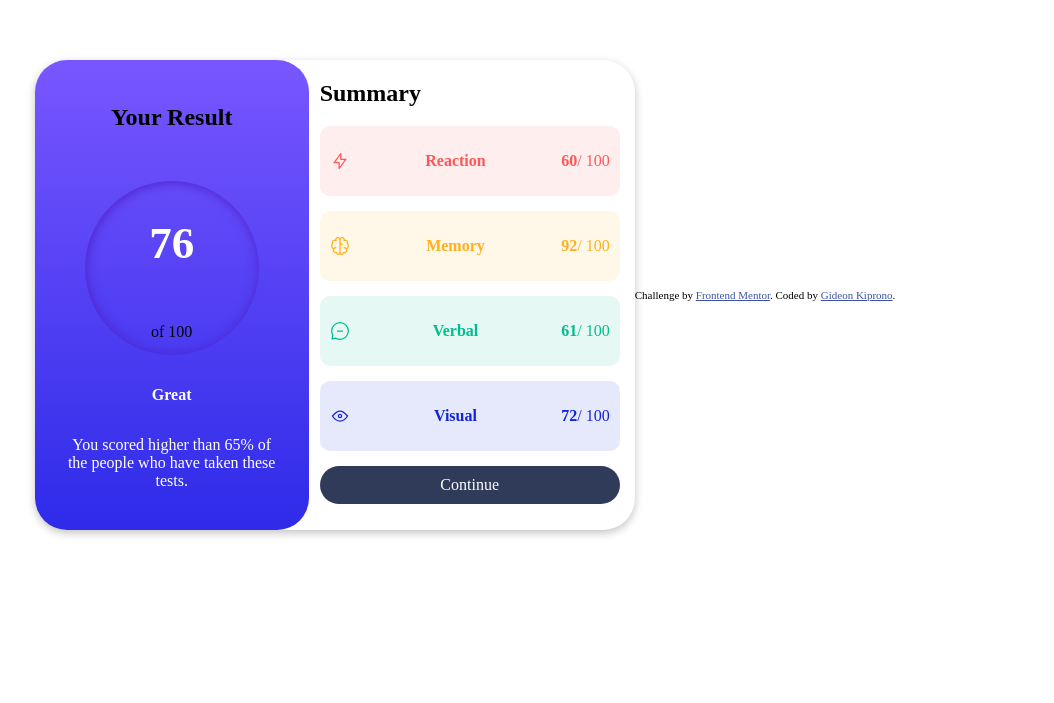
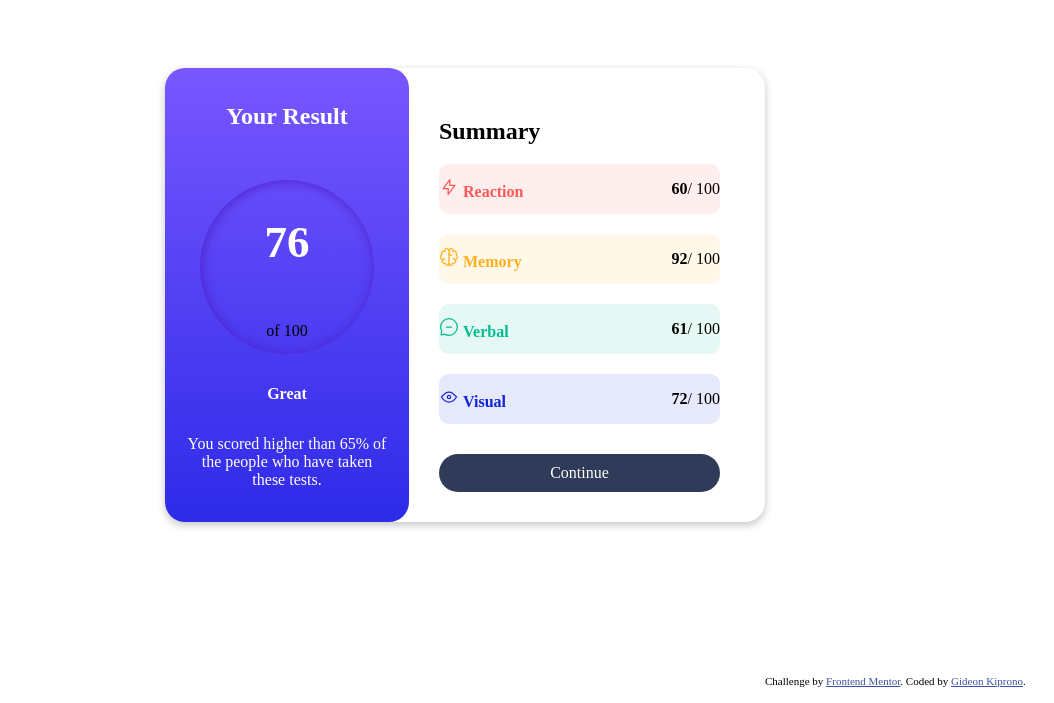
Before and after one commit to Gideon-Kiprono/Results-summary, a plain HTML site: page index.html in a window 1280 px wide. Shown: the part 113-816 px from the top of the page, without its empty margins (175-1229 px from the left). Drawn offline with Linux system fonts and the light colour scheme.

Commit message:
Intermediate Commit

```diff
--- a/index.css
+++ b/index.css
@@ -9,24 +9,35 @@ body{
 }
 .card{
     box-shadow: rgba(0, 0, 0, .24) 0px 3px 8px;
-    border-radius: 2rem;
+    border-radius: 20px;
     width: 600px;
     background-color: var(hsl(0, 0%, 100%));
+}
+@media screen and (max-width: 375px){
+    .container{
+        display: flex;
+        justify-content: center;
+        flex-direction: column;
+    }
 }
 .container{
     display: flex;
     justify-content: space-between;
+    flex-direction: row;
 }
 .YourResult{
     width: 35%;
-    padding: 1.5rem 2rem;
-    border-radius: 2rem;
+    padding: 15px 20px;
+    border-radius: 20px;
     background: linear-gradient(hsl(252, 100%, 67%), hsl(241, 81%, 54%));
     text-align: center;
     display: flex;
     flex-direction: column;
     align-items: center;
     gap: 1rem;
+}
+.YourResult h2{
+    color: white;
 }
 .yourmark{
     padding: 50px;
@@ -56,51 +67,62 @@ body{
 .summary{
     width: 50%;
     padding-right: 15px;
+    margin-left: 30px;
+    margin-top: 30px;
+    margin-right: 30px;
+    margin-bottom: 30px;
 }
 .levels{
     display: flex;
     flex-direction: column;
-
+    gap: 20px;
+    justify-content: space-between;
+    margin-bottom: 15px;
+    text-align: center;
+}
+.levels .row-1{
+    background-color:   hsl(0, 100%, 67%,0.1);
+    display: flex;
+    justify-content: space-between;
+    border-radius: 10px;
+    align-items: center;
 }
 .reaction{
+    color: hsl(0, 100%, 67%);
+    align-items: center;
+}
+.levels .row-2{
     display: flex;
     justify-content: space-between;
-    background-color:   hsl(0, 100%, 67%,0.1);
-    color: hsl(0, 100%, 67%);
-    margin-bottom: 15px;
+    border-radius: 10px;
+    background-color:  hsl(39, 100%, 56%,0.1);
     align-items: center;
-    padding: 10px;
-    border-radius: 10px;
 }
 .memory{
-    display: flex;
-    justify-content: space-between;
-    background-color:   hsl(39, 100%, 56%,0.1);
     color: hsl(39, 100%, 56%);
-    margin-bottom: 15px;
     align-items: center;
-    padding: 10px;
-    border-radius: 10px;
 }
-.Verbal{
+.levels .row-3{
     display: flex;
     justify-content: space-between;
     background-color:   hsl(166, 100%, 37%,0.1);
+    border-radius: 10px;
+    align-items: center;
+}
+.Verbal{
     color: hsl(166, 100%, 37%);
-    margin-bottom: 15px;
     align-items: center;
-    padding: 10px;
-    border-radius: 10px;
 }
-.visual{
+.levels .row-4{
     display: flex;
     justify-content: space-between;
     background-color:   hsl(234, 85%, 45%,0.1);
+    border-radius: 10px;
+    align-items: center;
+}
+.visual{
     color: hsl(234, 85%, 45%);
-    margin-bottom: 15px;
     align-items: center;
-    padding: 10px;
-    border-radius: 10px;
 }
 .cont{
     background-color: hsl(224, 30%, 27%);
@@ -109,4 +131,21 @@ body{
     text-align: center;
     padding: 10px;
     color: white;
+    margin-top: 30px;
 }
+.attribution{
+    bottom: 0;
+    position: fixed;
+}
+@media screen and (max-width: 375px) {
+    .container {
+      display: flex;
+      flex-direction: column;
+      margin:.5px auto;
+      width: 100%
+    }
+    body {
+        width: 100vw;
+        height: 100vh;
+    }
+  }
--- a/index.html
+++ b/index.html
@@ -8,9 +8,6 @@
   <link rel="stylesheet" href="index.css">
 
   <title>Frontend Mentor | Results summary component</title>
-  <link
-
-  <!-- Feel free to remove these styles or customise in your own stylesheet 👍 -->
   <style>
     .attribution { font-size: 11px; text-align: center; }
     .attribution a { color: hsl(228, 45%, 44%); }
@@ -31,22 +28,32 @@
       <section class="summary">
         <h2 class="title">Summary</h2>
         <div class="levels">
+          <div class="row-1">
         <div class="reaction">
           <img src="./assets/images/icon-reaction.svg" alt="reaction-icon">
           <b>Reaction</b>
+        </div>
           <p><b>60</b>/ 100</p>
         </div>
+        <div class="row-2">
         <div class="memory">
           <img src="./assets/images/icon-memory.svg" alt="Memory-icon">
           <b>Memory</b>
+        </div>
           <p><b>92</b>/ 100</p>
-        </div><div class="Verbal">
+        </div>
+        <div class="row-3">
+        <div class="Verbal">
           <img src="./assets/images/icon-verbal.svg" alt="verbal-icon">
           <b>Verbal</b>
+        </div>
           <p><b>61</b>/ 100</p>
-        </div><div class="visual">
+        </div>
+        <div class="row-4">
+        <div class="visual">
           <img src="./assets/images/icon-visual.svg" alt="visual-icon">
           <b>Visual</b>
+        </div>
           <p><b>72</b>/ 100</p>
         </div>
       </div>
@@ -54,9 +61,11 @@
       </section>
     </div>
   </div>
+  <footer>
   <div class="attribution">
     Challenge by <a href="https://www.frontendmentor.io?ref=challenge" target="_blank">Frontend Mentor</a>.
     Coded by <a href="#">Gideon Kiprono</a>.
   </div>
+</footer>
 </body>
 </html>
```
